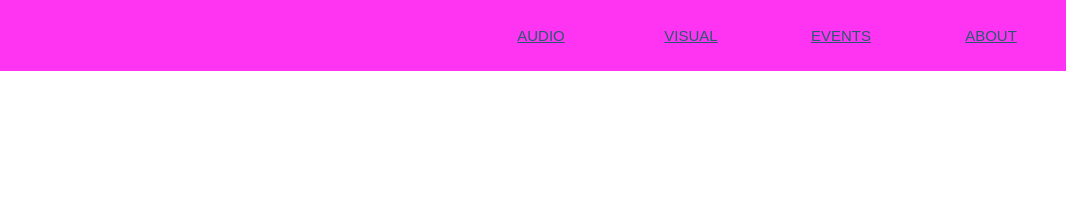
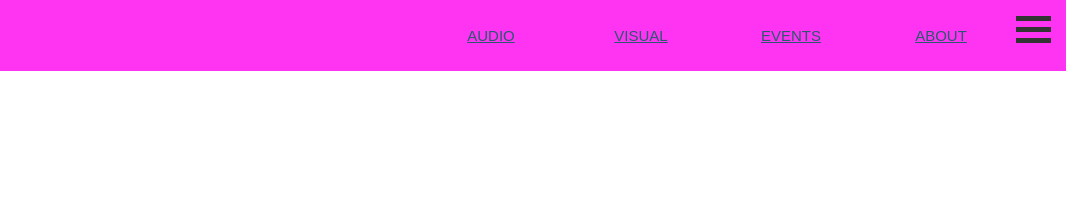
Before and after one commit to TagueFerguson/rhythm-rooms, a plain HTML site: page index.html in a window 1280 px wide. Shown: the full height of the page, 214-1280 px from the left. Drawn offline with Linux system fonts and the light colour scheme.

Commit message:
Create the menu icon in html and in css

```diff
--- a/index.html
+++ b/index.html
@@ -27,6 +27,11 @@
       <figure>
         <img src="images/logo.png" />
       </figure>
+      <div class="mobile-menu-icon">
+        <div class="bar1"></div>
+        <div class="bar2"></div>
+        <div class="bar3"></div>
+      </div>
         <ul class="primary-nav">
           <li><a href="#">Audio</a></li>
           <li><a href="#">Visual</a></li>
--- a/stylesheet.css
+++ b/stylesheet.css
@@ -108,6 +108,20 @@ nav li a.active {
   background-color: #2A596F;
   color: #fff;
 }
+.mobile-menu-icon {
+	width: 35px;
+	height: 15px;
+	float: right;
+	margin: 10px 15px 10px 0;
+	cursor: pointer;
+}
+.bar1, .bar2, .bar3 {
+	width: 35px;
+	height: 5px;
+	background-color: #333;
+	margin: 6px 0;
+	transition: 0.4s;
+}
 /* Navbar media query */
 @media screen and (max-width: 900px) {
 	nav {
```
